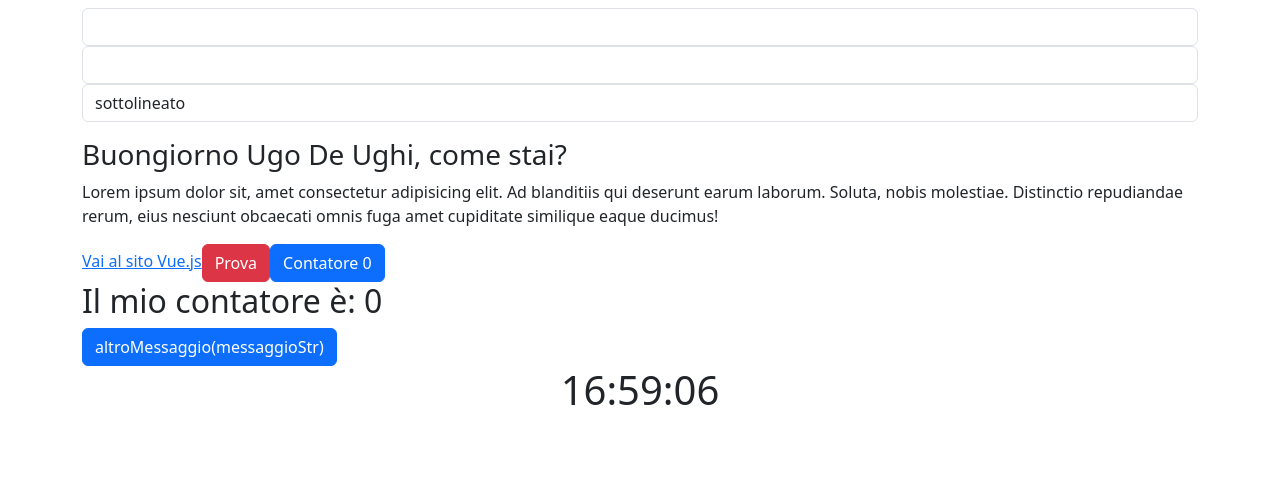
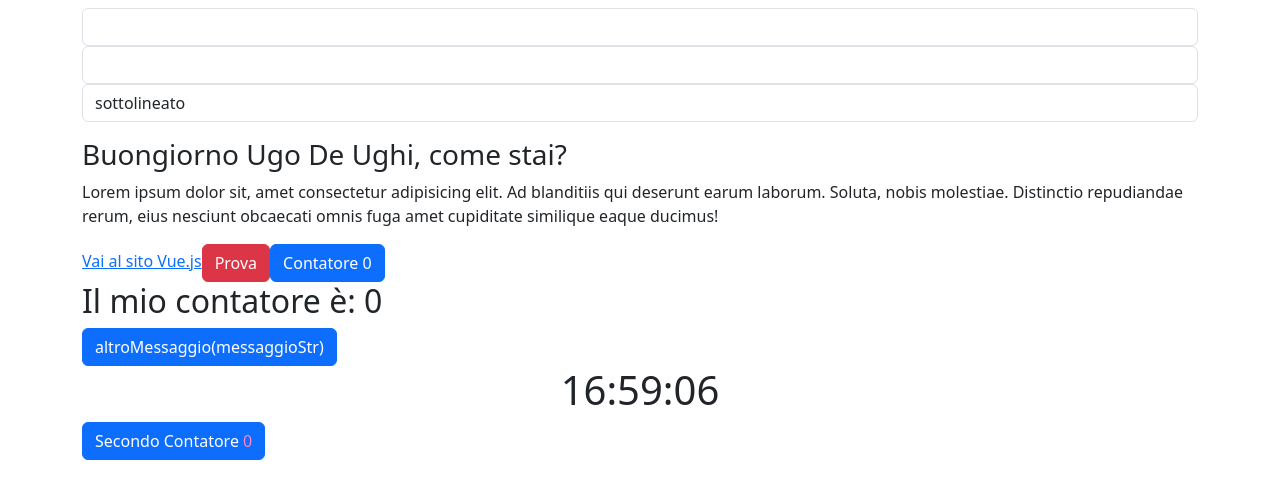
Before and after one commit to AlessiaCiabatti/vue-hello, a plain HTML site: page index.html in a window 1280 px wide. Drawn offline with nearby package versions, Linux system fonts and the light colour scheme.

Commit message:
[add] js-html-secondoContatore

```diff
--- a/css/style.css
+++ b/css/style.css
@@ -5,6 +5,10 @@
 
 .verde{
   color: green;
+}
+
+.coloreNumero{
+  color: rgb(255, 128, 200);
 }
 
 .sottolineato{
--- a/index.html
+++ b/index.html
@@ -52,6 +52,9 @@
 
       <!-- orologio -->
       <h1 class="text-center ">{{ displayClock }}</h1>
+
+      <!-- contatore numeri pari -->
+      <button @click="incrementoSecondoContatore()" class="btn btn-primary">Secondo Contatore <span :class="secondoContatore % 2 === 0 ? 'coloreNumero' : '' ">{{ secondoContatore }}</span></button>
     </div>
   </div>
 
--- a/js/script.js
+++ b/js/script.js
@@ -19,6 +19,7 @@ createApp({
       contatore: 0,
       displayClock: '00:00:00',
       altraClasseCss: 'sottolineato',
+      secondoContatore: 0,
     }
   },
 
@@ -31,6 +32,12 @@ createApp({
     // per usare i data all'interno di methods, devo richiamarli con this
     this.contatore++;
     console.log('incremento contatore', this.contatore);
+  },
+
+  // secondo contatore
+  incrementoSecondoContatore(){
+    this.secondoContatore++;
+    console.log('incremento contatore', this.secondoContatore);
   },
   // saluto diventa una nuova stringa
   altroMessaggio(messaggioStr){
```
